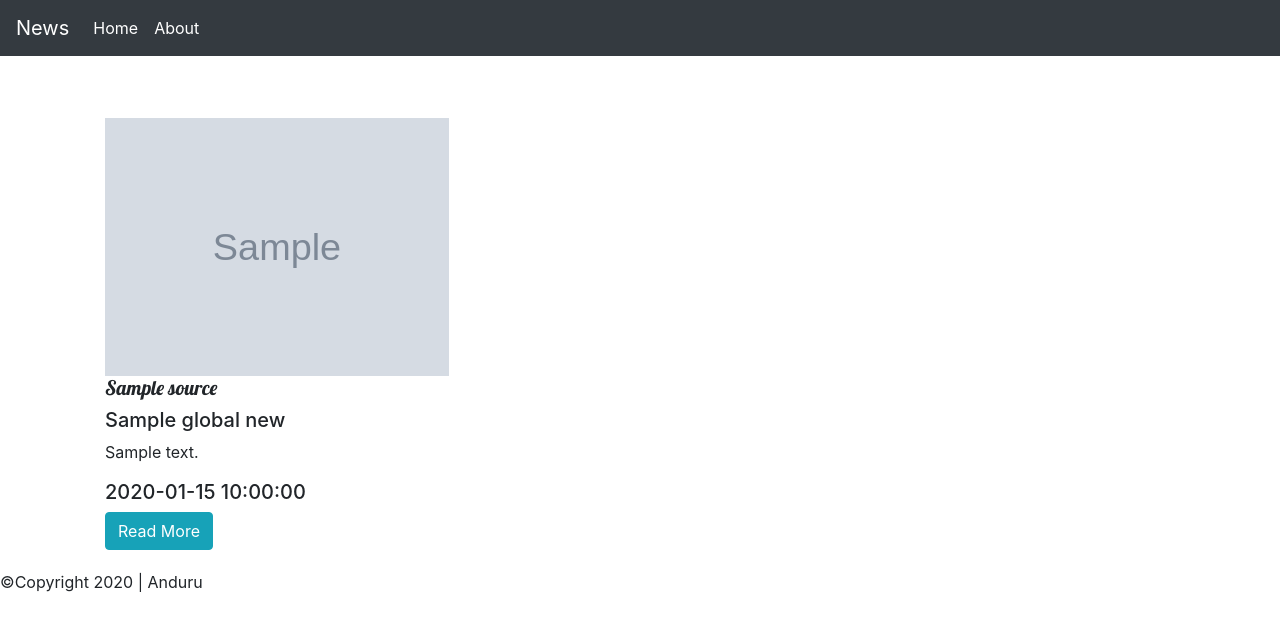
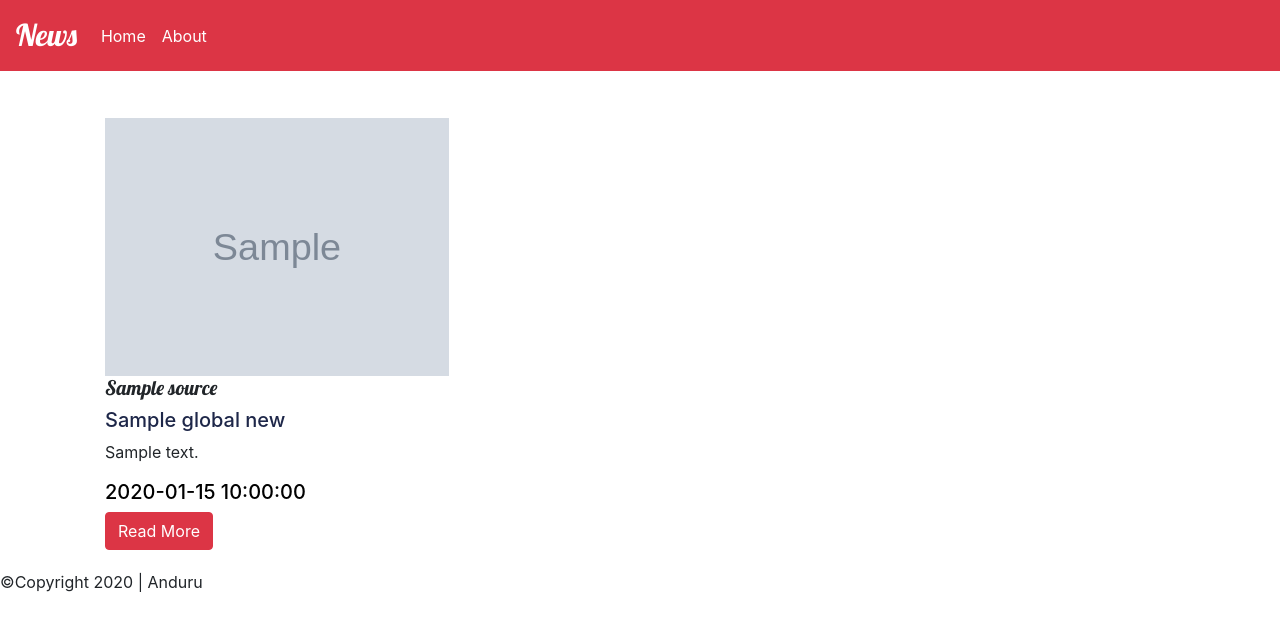
Before and after one commit to PatriciaAnduru/News-app, a Flask app: template app/templates/index.html in a window 1280 px wide. Shown: the top 631 px of the page. Run offline with Flask 2, Linux system fonts and the light colour scheme; the template is opened without the code that fills it: most values are stand-ins (such as "Sample title", 1, 10 or a date in 2020); grey boxes marked "Sample" are stand-in pictures; some libraries are stand-ins or nearby versions.

```diff
--- a/app/templates/base.html
+++ b/app/templates/base.html
@@ -5,10 +5,12 @@
     <title>News</title>
     <link rel="stylesheet" href="https://stackpath.bootstrapcdn.com/bootstrap/4.5.2/css/bootstrap.min.css" integrity="sha384-JcKb8q3iqJ61gNV9KGb8thSsNjpSL0n8PARn9HuZOnIxN0hoP+VmmDGMN5t9UJ0Z" crossorigin="anonymous">
     <link href="https://fonts.googleapis.com/css2?family=Lobster&display=swap" rel="stylesheet">
+    <link href="https://fonts.googleapis.com/css2?family=Fredoka+One&family=Lobster&display=swap" rel="stylesheet">
 </head>
 <body>
-    <nav class="navbar navbar-expand-lg navbar-dark bg-dark fixed-top" >
-      <a class="navbar-brand" href=" {{ url_for('index') }} ">News</a>
+    <nav class="navbar navbar-expand-lg navbar-dark bg-danger fixed-top" >
+      <a style="font-family: 'Fredoka One', cursive;
+font-family: 'Lobster', cursive; font-size: 30px" class="navbar-brand" href=" {{ url_for('index') }} ">News</a>
       <button class="navbar-toggler" type="button" data-toggle="collapse" data-target="#navbarSupportedContent" aria-controls="navbarSupportedContent" aria-expanded="false" aria-label="Toggle navigation">
         <span class="navbar-toggler-icon"></span>
       </button>
--- a/app/templates/index.html
+++ b/app/templates/index.html
@@ -1,7 +1,7 @@
 {% extends 'base.html' %}
 
 {% block content %}
-       <div class="container" style="padding-top: 7%">
+       <div class="container" style="padding-top: 7%;g" >
        <div class="row">
            {% for global_news in sport %}
             <div class="col-sm-4">
@@ -10,10 +10,10 @@
                             <div class="card-cont">
                                 <img class="img-fluid" width="500" src=" {{ global_news.urlToImage }} ">
                                 <h5 style="font-family: 'Lobster', cursive;">  {{ global_news.source.name }} </h5>
-                                 <h5> {{ global_news.title }} </h5>
+                                 <h5 style="color: #1e2749; font-size: 20px"> {{ global_news.title }} </h5>
                                  <p> {{ global_news.description }} </p>
-                                <h5>{{ global_news.publishedAt  }}</h5>
-                                <a  class="btn btn-info" href=" {{ global_news.url }} " target="_blank">
+                                <h5 style="color: black">{{ global_news.publishedAt  }}</h5>
+                                <a  class="btn btn-danger" href=" {{ global_news.url }} " target="_blank">
                                 Read More
                                 </a>
 
```
